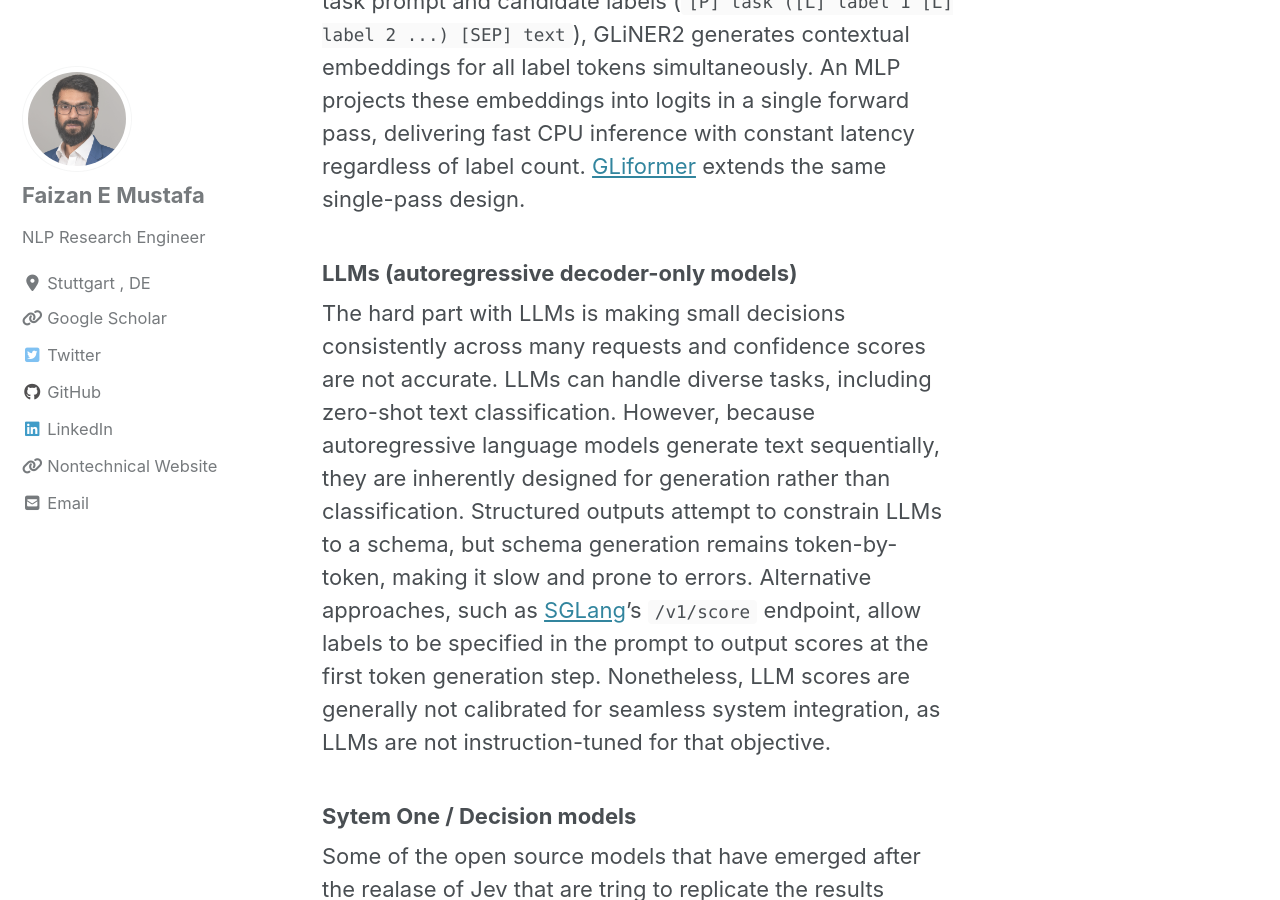
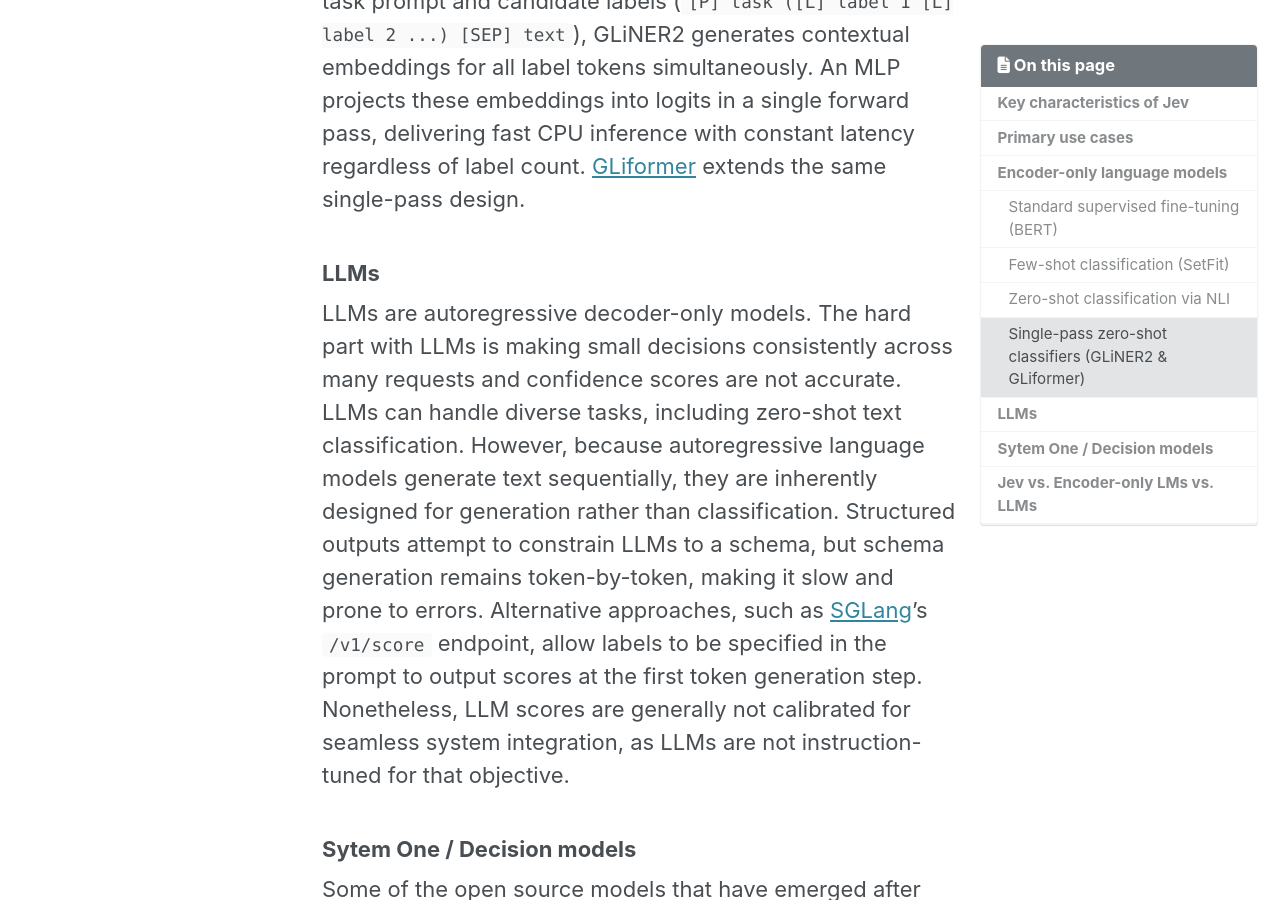
Before and after one commit to Faizan-E-Mustafa/Faizan-E-Mustafa.github.io, a Jekyll site: the page built from _posts/2026-09-27-Jev.md, in a window 1280 px wide and 900 px high, scrolled down 4021 px. Built offline with Jekyll 4.4.1, drawn with Linux system fonts in a browser that asks for light colours; cached includes are drawn as plain includes; nearby versions of some CDN libraries.

Commit message:
Remove author sidebar on posts and add sticky TOC

```diff
--- a/_config.yml
+++ b/_config.yml
@@ -299,11 +299,13 @@
       type: posts
     values:
       layout: single
-      author_profile: true
+      author_profile: false
       read_time: true
       comments:  true
       share: true
       related: true
+      toc: true
+      toc_sticky: true
 
   # _pages
   - scope:
--- a/_posts/2026-09-27-Jev.md
+++ b/_posts/2026-09-27-Jev.md
@@ -59,9 +59,9 @@
 
 GLiNER addressed these efficiency limitations in zero-shot Named Entity Recognition, and [GLiNER2](https://aclanthology.org/2025.emnlp-demos.10/) adapted this design to general text classification. By prefixing input text with a task prompt and candidate labels (`[P] task ([L] label 1 [L] label 2 ...) [SEP] text`), GLiNER2 generates contextual embeddings for all label tokens simultaneously. An MLP projects these embeddings into logits in a single forward pass, delivering fast CPU inference with constant latency regardless of label count. [GLiformer](https://www.knowledgator.com/research/gliformer.pdf) extends the same single-pass design.
 
-### LLMs (autoregressive decoder-only models)
+### LLMs
 
-The hard part with LLMs is making small decisions consistently across many requests and confidence scores are not accurate. LLMs can handle diverse tasks, including zero-shot text classification. However, because autoregressive language models generate text sequentially, they are inherently designed for generation rather than classification. Structured outputs attempt to constrain LLMs to a schema, but schema generation remains token-by-token, making it slow and prone to errors. Alternative approaches, such as [SGLang](https://blog.dailydoseofds.com/p/build-your-own-jev-100-local)'s `/v1/score` endpoint, allow labels to be specified in the prompt to output scores at the first token generation step. Nonetheless, LLM scores are generally not calibrated for seamless system integration, as LLMs are not instruction-tuned for that objective.
+LLMs are autoregressive decoder-only models. The hard part with LLMs is making small decisions consistently across many requests and confidence scores are not accurate. LLMs can handle diverse tasks, including zero-shot text classification. However, because autoregressive language models generate text sequentially, they are inherently designed for generation rather than classification. Structured outputs attempt to constrain LLMs to a schema, but schema generation remains token-by-token, making it slow and prone to errors. Alternative approaches, such as [SGLang](https://blog.dailydoseofds.com/p/build-your-own-jev-100-local)'s `/v1/score` endpoint, allow labels to be specified in the prompt to output scores at the first token generation step. Nonetheless, LLM scores are generally not calibrated for seamless system integration, as LLMs are not instruction-tuned for that objective.
 
 ### Sytem One / Decision models
 
@@ -80,5 +80,5 @@
 [One experiment](https://openrouter.ai/blog/insights/jev-vs-claude-opus-5-classification/) compare Jev and Opus 5 on Banking77 dataset. Opus scores better on accuracy by 3.3% difference while costing more ($0.34 vs 7.44). One potential option is to use LLMs and Jev together: when Jev's confidence score falls below a set threshold (e.g., 0.9), the system can fall back to an LLM. Both Jev and LLMs perform worse than fine-tuned classifiers.
 
 
-#### Conclusion
+## Conclusion
 Jev, like the other decision models in this post, is built for one job: decisions that software can consume directly, at high volume and low cost. That is where it beats LLMs and where it loses to fine-tuned classifiers when labeled data exists. The results come from initial comparisons, and they need confirmation on real workloads. Anyway, Jev has renewed interest in specialized classifiers for system 1 tasks rather than using LLMs as hammer for all the tasks.
```
